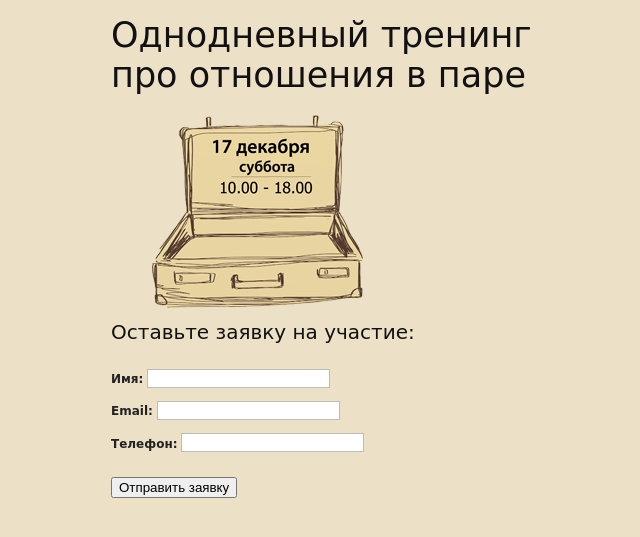
After one commit to clincher/trytobe, a Django app: template templates/order/order_create.html in a window 1280 px wide. The commit adds this page. Shown: the top 537 px of the page, without its empty margins (54-694 px from the left). Run offline with Django 3.2, Linux system fonts and the light colour scheme; the template is opened without the code that fills it: most values are stand-ins (such as "Sample title", 1, 10 or a date in 2020); data that the repository does not hold is empty; parts of the project's set-up code (start-up, migrations or seed data) failed here and were passed over.

Commit message:
order create page added

```diff
--- a/order/views.py
+++ b/order/views.py
@@ -6,6 +6,7 @@ from order.signals import order_notifying
 
 class CreateOrderView(CreateView):
     form_class = OrderForm
+    template_name = 'order/order_create.html'
 
     def get_success_url(self):
         return '/success/'
--- a/templates/base.html
+++ b/templates/base.html
@@ -3,7 +3,7 @@
 <html>
 <head>
     <meta http-equiv="Content-Type" content="text/html; charset=utf-8">
-    <title>{{ flatpage.title }}</title>
+    <title>{% block title %}{{ flatpage.title }}{% endblock %}</title>
     <link rel="stylesheet" href="{{ STATIC_URL }}css/blueprint/screen.css" type="text/css" media="screen, projection">
     <link rel="stylesheet" href="{{ STATIC_URL }}css/blueprint/print.css" type="text/css" media="print">
     <!--[if lt IE 8]><link rel="stylesheet" href="{{ STATIC_URL }}css/blueprint/ie.css" type="text/css" media="screen, projection"><![endif]-->
--- /dev/null
+++ b/templates/order/order_create.html
@@ -0,0 +1,17 @@
+{% extends 'base.html' %}
+{% block content %}
+    <div class="container">
+		<div class="span-15">
+			<h1>Однодневный тренинг <br>про отношения в паре</h1>
+			<div class="span-8">
+			<img src="{{ STATIC_URL }}images/case2.png">
+			<h2>Оставьте заявку на участие:</h2>
+                <form action="{% url order_create %}" method="post">
+                    {% csrf_token %}
+                    {{ form.as_p }}
+                    <button type="submit">Отправить заявку</button>
+                </form>
+			</div>
+		</div>
+	</div>
+{% endblock %}
```
